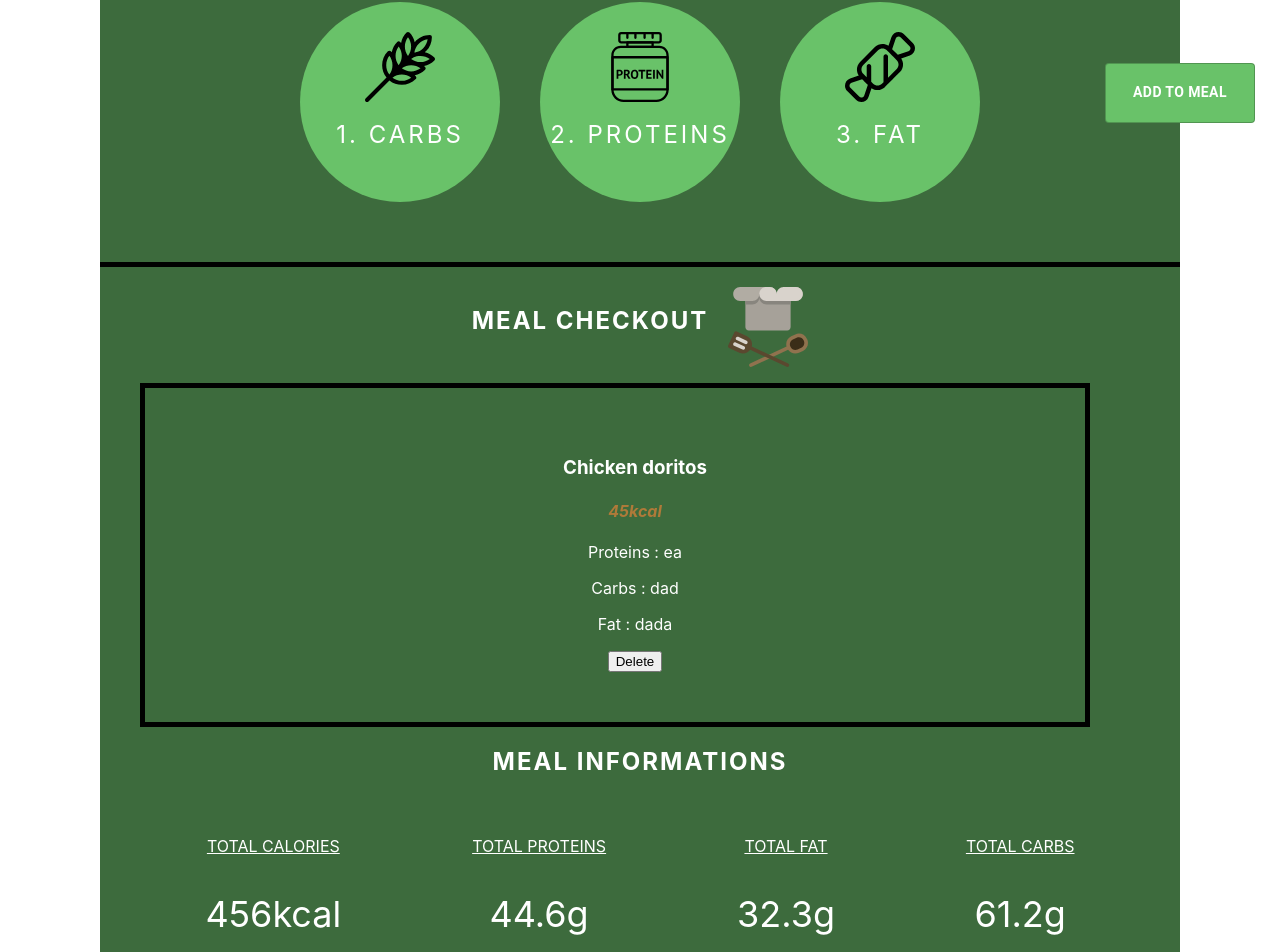
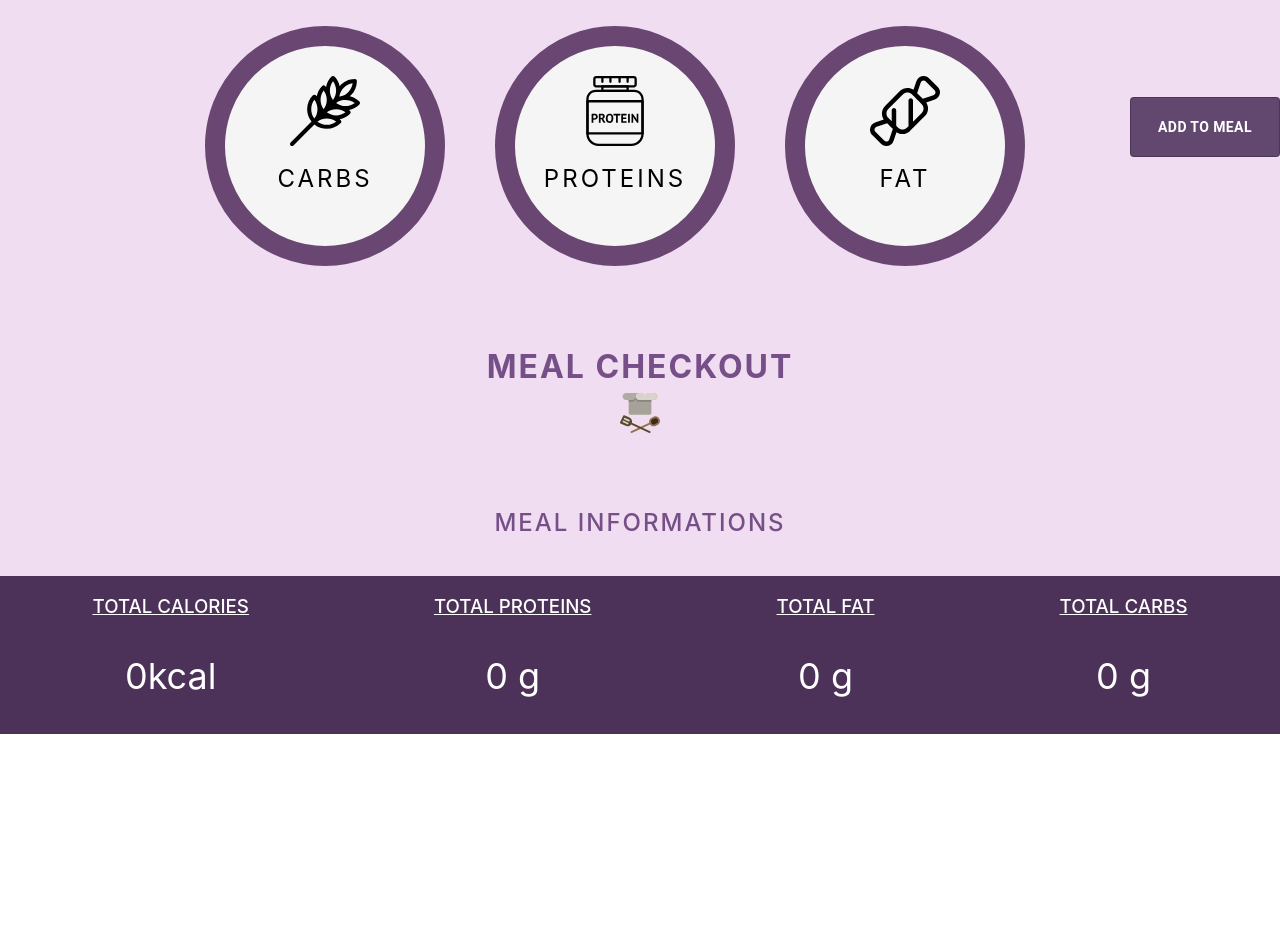
Before and after one commit to walter-clayton/perfect-meal, a React (Create React App) app: page / in a window 1280 px wide. Shown: the part 628-1580 px from the top of the page. After the commit the page ends 1362 px from the top, so only its background shows below. Built offline with nearby package versions, Linux system fonts and the light colour scheme.

Commit message:
css fixed

```diff
--- a/src/Components/Home/Home.css
+++ b/src/Components/Home/Home.css
@@ -1,25 +1,34 @@
+
 #home{
     text-align: center;
-    padding-left: 100px;;
-    padding-right: 100px;
+    /* background-color: rgba(202, 202, 189, 0.726); */
+    background-color: rgba(235, 209, 236, 0.726);
+    /* margin-left: 5%;
+    margin-right: 5%; */
 
 }
-.border{
 
-}
+
 .title{
     text-align: center;
-    color:#da3528;
+    color:beige;
     text-transform: uppercase;
     font-size:56px;
     letter-spacing: 10px;
+    /* background-color: rgb(238, 201, 201); */
+    background-color: #4c3258;;
+    margin: 0;
+    padding: 20px 0px 20px 0px;
+
+
 }
 .title2{
     position: relative;
     bottom:20px;
     right:140px;
     text-align: center;
-    color:#da3528;
+    color:#680c13;
+
     text-transform: uppercase ;
     text-decoration: underline;
     font-size:12px;
@@ -53,3 +62,7 @@
     top:23px;
     left:23px;
 }
+
+.border{
+    padding-top: 40px;
+}
--- a/src/Components/Home/Home.js
+++ b/src/Components/Home/Home.js
@@ -16,6 +16,7 @@ export class Home extends Component {
             itemObj:{},
             five:[],
             listItem:[],
+            msg:""
 
         }
     }
@@ -70,6 +71,7 @@ export class Home extends Component {
                             glu:data.nf_total_carbohydrate,
                             tot:data.nf_protein+data.nf_total_fat+data.nf_total_carbohydrate
                         }
+
                     })}
                     catch(err){
                         console.log(err);
@@ -77,7 +79,6 @@ export class Home extends Component {
                 })
     }
     getFive(value){
-
         this.setState({
             five:[]
         })
@@ -107,15 +108,28 @@ export class Home extends Component {
         let list=this.state.listItem;
         list.push(this.state.item)
         this.setState({
+            listItem:list,
+            name:"",
+            item:"",
+            msg:"Added !"
+        })
+    }
+    delete(number){
+        console.log(number)
+        console.log(this.state.listItem[number])
+        let list=this.state.listItem;
+        list.splice(number,1)
+        this.setState({
             listItem:list
         })
     }
+
     render() {
         console.log(this.state)
         return (
             <div id="home">
                 <h1 className="title" > The Perfect Meal</h1>
-                <h3 className="title2">Make yours</h3>
+                {/* <h3 className="title2">Make yours</h3> */}
                <div className="border">
                 <img id="logo" src={logo}></img>
                 <div id="form">
@@ -134,7 +148,7 @@ export class Home extends Component {
                 </div>
                 </div>
                 <Item name={this.state.name} item={this.state.item} add={() => this.addItem()} />
-                <ListItem list={this.state.listItem} />
+                <ListItem list={this.state.listItem} delete={(number)=>this.delete(number)} />
             </div>
         )
     }
--- a/src/Components/Item/Item.css
+++ b/src/Components/Item/Item.css
@@ -1,38 +1,41 @@
 #header{
-    color:white;
-    background-color: rgb(105, 194, 105);
-    height: 180px;
+    color:#b3404a;
+    /* background-color: rgb(105, 194, 105); */
+    /* background-color: #f4b2b0; */
+    height: 130px;
     font-size: 36px;
     padding-bottom: 20px;
     position: relative;
     bottom:40px;
-    background-color: rgb(61, 107, 61);
+    /* background-color: rgb(61, 107, 61); */
 }
 #cont{
-    background-color: rgb(61, 107, 61);
-    border-bottom: 5px solid black;
+    /* background-color: #f4b2b0; */
 }
 #nutriments{
+    margin-top: 50px;
     display:flex;
     justify-content: center;
     position: relative;
     bottom:40px;
+
     /* background-color: rgb(61, 107, 61); */
 }
 .addBtn{
     position: relative;
-    bottom:90px;
+    bottom:100px;
     left:300px;
     height: 60px;
     width:150px;
-    background-color: rgb(105, 194, 105)!important;
+    background-color: #62486e!important;
+    /* background-color: rgb(105, 194, 105)!important; */
+    border: none;
 }
 .addBtn .MuiButton-label{
-    color:white;
+    color:rgb(255, 255, 255);
     font-weight: bolder;
 }
 #nutriments p{
-    color:white;
     font-size:24px;
     text-transform: uppercase;
     letter-spacing: 3px;
@@ -40,11 +43,14 @@
     top:20px;
 }
 #nutriments div{
-    margin:20px;
-    background-color: rgb(105, 194, 105);
+    margin-right:50px;
+    /* background-color: rgb(105, 194, 105); */
+    background-color: whitesmoke;
     width:200px;
     height:200px;
     border-radius: 50%;
+    border : 20px solid #694772;
+
 }
 #nutriments img{
     position: relative;
@@ -55,8 +61,12 @@
 #cal{
     position:relative;
     bottom:20px;
+    color: #7d5590;
 }
 #header h1{
-    padding-top: 50px;
+    padding: 20px 0px 20px 0px;
+    margin-top: 100px;
+    color: #4c3258;
     font-size: 50px;
+
 }
--- a/src/Components/Item/Item.js
+++ b/src/Components/Item/Item.js
@@ -19,27 +19,27 @@ constructor(){
         return (
             <div id="cont">
                 <div id="header">
-        {this.props.name !="" ? <h1>{ this.props.name}</h1> : <h1>Enter an Item</h1>}
+        {this.props.name !="" ? <h1>{ this.props.name}</h1> : <h1>Enter an Aliment</h1>}
         {this.props.item ? <p id="cal">{this.props.item.cal} kcal</p> : ""}
                 </div>
                 <div id="nutriments">
                     <div>
                     <img src={carbs}></img>
-                    <p>1. Carbs</p>
+                    <p>Carbs</p>
                     {this.props.item ? <p>{Math.floor((this.props.item.glu/this.props.item.tot)*100)}%</p> : ""}
                     </div>
                     <div>
                     <img src={protein}></img>
-                    <p>2. Proteins</p>
+                    <p>Proteins</p>
                     {this.props.item ? <p>{Math.floor((this.props.item.prot/this.props.item.tot)*100)}%</p> : ""}
                     </div>
                     <div>
                     <img src={fat}></img>
-                    <p>3. Fat</p>
+                    <p>Fat</p>
                     {this.props.item ? <p>{Math.floor((this.props.item.fat/this.props.item.tot)*100)}%</p> : ""}
-                    <Button className="addBtn" variant="outlined" onClick={()=> this.props.add()}>
+                    <Button className="addBtn" variant="outlined" color="default" onClick={()=> this.props.add()}>
                     Add to meal
-                </Button>
+                    </Button>
                     </div>
                 </div>
             </div>
--- a/src/Components/ListItem/ListItem.css
+++ b/src/Components/ListItem/ListItem.css
@@ -1,59 +1,79 @@
 #list{
-    min-height:500px;
+    min-height:250px;
     width:1000px;
     text-align: center;
-    background-color: rgb(61, 107, 61);
 
 }
-#list h2{
-    color:white;
+#list h1{
+    color: #764e88;
     text-transform: uppercase;
     letter-spacing: 2px;
 
+}
+
+#list h2{
+    color: #764e88;
+    font-weight: 500;
+    text-transform: uppercase;
+    letter-spacing: 2px;
+    margin:0;
 }
 #list ul{
     margin-right: 50px;
 }
 #listTitle{
-    display: inline-flex;
+    display: block;
+    align-content: center;
     margin-top: 20px;
 
 }
 #listTitle img{
-    height:80px;
+    height:40px;
     margin-left: 20px;
+    position: relative;
+    bottom: 35px;
+    right: 10px;
 }
 
 .list{
-    display:flex;
+    display:inline-block;
     justify-content: center;
-    color:white;
-     background-color: rgb(61, 107, 61);
+    color:rgb(0, 0, 0);
 }
 #listItem{
     margin: 50px;
-    display:block;
+    display:inline-block;
     justify-content: center;
 
 }
 #listItem h4{
     font-style: italic;
-    color:#af7a39;
+    color:#62486e!important;
 }
 #total{
-    margin-top: 60px;
     display:flex;
     justify-content: space-around;
+    width: 100%;
+    background-color: #4C3258;
+}
+#total h3{
+    font-weight: 500;
 }
 #total div::first-line{
     text-transform: uppercase;
     text-decoration: underline;
+    color:white;
 }
 .totCal {
     font-size: 36px;
+    color:white;
+    /* color:#B3404A;     */
 }
 #ulItem{
-    display:flex;
-    justify-content: space-around;
-    border:5px solid black;
+    /* background: linear-gradient(162deg, rgb(245, 172, 251) 0%, rgba(255,255,255,0) 100%); */
+    display:inline-block;
+    justify-content: center;
+    box-shadow: 3px 3px 15px rgba(0, 0, 0, 0.239);
+    width: 950px;
+
 }
--- a/src/Components/ListItem/ListItem.js
+++ b/src/Components/ListItem/ListItem.js
@@ -4,87 +4,112 @@ import cooker from '../../cooker.svg'
 export class ListItem extends Component {
     constructor(props){
         super(props)
+        this.div =<h1>Salut</h1>;
         this.state={
             // list:this.props.list
-            list:[
-                {
-                    name:"egg",cal:243,prot:34
-                },
-                {
-                    name:"egg",cal:243,prot:34
-                },
-                {
-                    name:"egg",cal:243,prot:34
-                },
-            ]
+            list:this.props.list
         }
-
-
     }
 
+    checkout(){
+        if(this.state.list.length>0){
+            console.log("on rentre")
+            let temp=<b></b>
+            for(var i =0 ; i < this.state.list ; i++){
+                temp=temp+<li id="listItem">
+                <h3>{this.state.list[i].name}</h3>
+                <h4> {this.state.list[i].cal} </h4>
+                <div>
+                <p>Proteins : {this.state.list[i].prot}</p>
+                <p>Carbs : {this.state.list[i].glu}</p>
+                <p>Fat : {this.state.list[i].fat} </p>
+                <button key= {i}>Delete</button>
+                </div>
+            </li>;
+            }
+            this.div=temp;
+            console.log(this.div)
+        }
+    }
     render() {
-        const obj=  <li id="listItem">
-        <h3>Chicken doritos</h3>
-        <h4>45kcal</h4>
-        <div>
-        <p>Proteins : ea</p>
-        <p>Carbs : dad</p>
-        <p>Fat : dada</p>
-        <button>Delete</button>
-        </div>
-    </li>;
-        console.log("state list" +this.state.list)
+        const list = this.state.list.map((elem, index) => (
+
+            <li key={index} id="listItem">
+                     <h3>{elem.name}</h3>
+                      <h4>{elem.cal}kcal</h4>
+                      <div>{console.log(index)}
+                      <p>Proteins : {elem.prot}g </p>
+                      <p>Carbs : {elem.glu}g </p>
+                      <p>Fat : {elem.fat}g </p>
+                      <button onClick={() => this.props.delete(index)}>Delete</button>
+                      </div>
+                  </li>
+
+        ))
+        let totcal=0;
+        let totprot=0;
+        let totfat=0;
+        let totglu=0;
+        let total = this.state.list.map((elem,index)=>{
+            totcal=totcal+elem.cal;
+            totprot=totprot+elem.prot;
+            totfat=totfat+elem.fat;
+            totglu=totglu+elem.glu
+        })
+        console.log(this.state.list)
         return (
+            <div>
             <div className="list">
+                {/* {this.checkout()} */}
                 <div id="list">
                     <div id="listTitle">
-                         <h2>Meal Checkout</h2><img src={cooker} alt="cooker"></img>
+
+                         <h1>Meal Checkout</h1>
+                         <br></br><img src={cooker} alt="cooker"></img>
+
                     </div>
                     <ul id="ulItem">
-                 {/* {this.state.list.forEach(element,index => {
-                     return  (                    <li id="listItem">
-                     <h3>{element.name}</h3>
-                      <h4>{element.cal}kcal</h4>
-                      <div>
-                      <p>Proteins : {element.prot} </p>
-                      <p>Carbs : {element.glu} </p>
-                      <p>Fat : {element.fat} </p>
-                      <button key={index}>Delete</button>
-                      </div>
-                  </li>);
-                 })} */}
-                        <li id="listItem">
-                            <h3>Chicken doritos</h3>
-                            <h4>45kcal</h4>
-                            <div>
-                            <p>Proteins : ea</p>
-                            <p>Carbs : dad</p>
-                            <p>Fat : dada</p>
-                            <button>Delete</button>
-                            </div>
-                        </li>
+                        {list}
                     </ul>
                     <h2>Meal informations</h2>
-                    <div id ="total">
+                    {/* <div id ="total">
                         <div >
-                            total calories
-                            <p className="totCal">456kcal</p>
+                        <h3>total calories</h3>
+                        <p className="totCal">{Math.floor(totcal)}kcal</p>
                         </div>
                         <div>
-                            total proteins
-                            <p className="totCal">44.6g</p>
+                            <h3>total proteins</h3>
+                            <p className="totCal"> {Math.floor(totprot)} g</p>
                         </div>
                         <div >
-                            total fat
-                            <p className="totCal">32.3g</p>
+                        <h3>total fat</h3>
+                            <p className="totCal"> {Math.floor(totfat)} g</p>
                         </div>
                         <div>
-                            total carbs
-                            <p className="totCal">61.2g</p>
+                        <h3>total carbs</h3>
+                            <p className="totCal"> {Math.floor(totglu)} g</p>
+                        </div>
+                    </div> */}
+                </div>
+                </div>
+                <div id ="total">
+                        <div >
+                        <h3>total calories</h3>
+                        <p className="totCal">{Math.floor(totcal)}kcal</p>
+                        </div>
+                        <div>
+                            <h3>total proteins</h3>
+                            <p className="totCal"> {Math.floor(totprot)} g</p>
+                        </div>
+                        <div >
+                        <h3>total fat</h3>
+                            <p className="totCal"> {Math.floor(totfat)} g</p>
+                        </div>
+                        <div>
+                        <h3>total carbs</h3>
+                            <p className="totCal"> {Math.floor(totglu)} g</p>
                         </div>
                     </div>
-                </div>
-
             </div>
         )
     }
```
